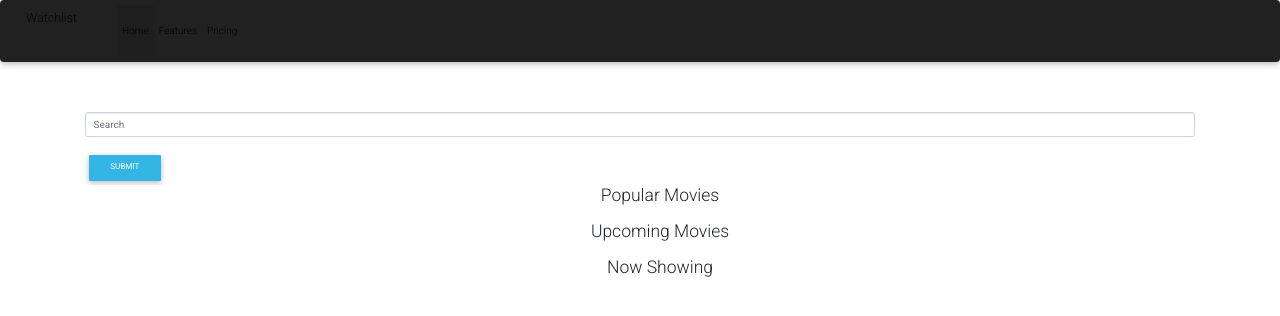
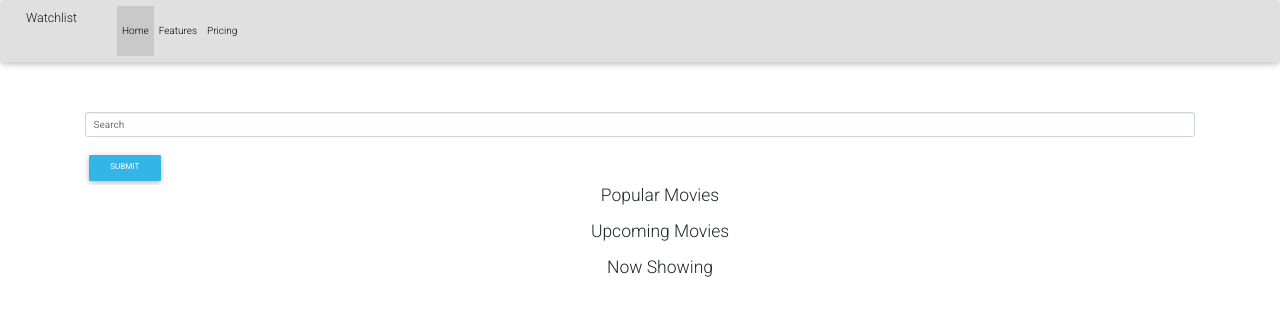
Before and after one commit to danielevans-999/watchlist-pract, a Flask app: template app/templates/index.html in a window 1280 px wide. Shown: the top 316 px of the page. Run offline with Flask 2, Linux system fonts and the light colour scheme; the template is opened without the code that fills it, so the values that code supplies are empty; some libraries are stand-ins or nearby versions.

Commit message:
deployment to heroku

```diff
--- a/app/templates/navbar.html
+++ b/app/templates/navbar.html
@@ -1,4 +1,4 @@
-<nav class="navbar navbar-expand-lg navbar-light bg-dark">
+<nav class="navbar navbar-expand-lg navbar-light bg-light">
     <a class="navbar-brand" href="/">Watchlist</a>
     <button class="navbar-toggler" type="button" data-toggle="collapse" data-target="#navbarNav"
         aria-controls="navbarNav" aria-expanded="false" aria-label="Toggle navigation">
```
